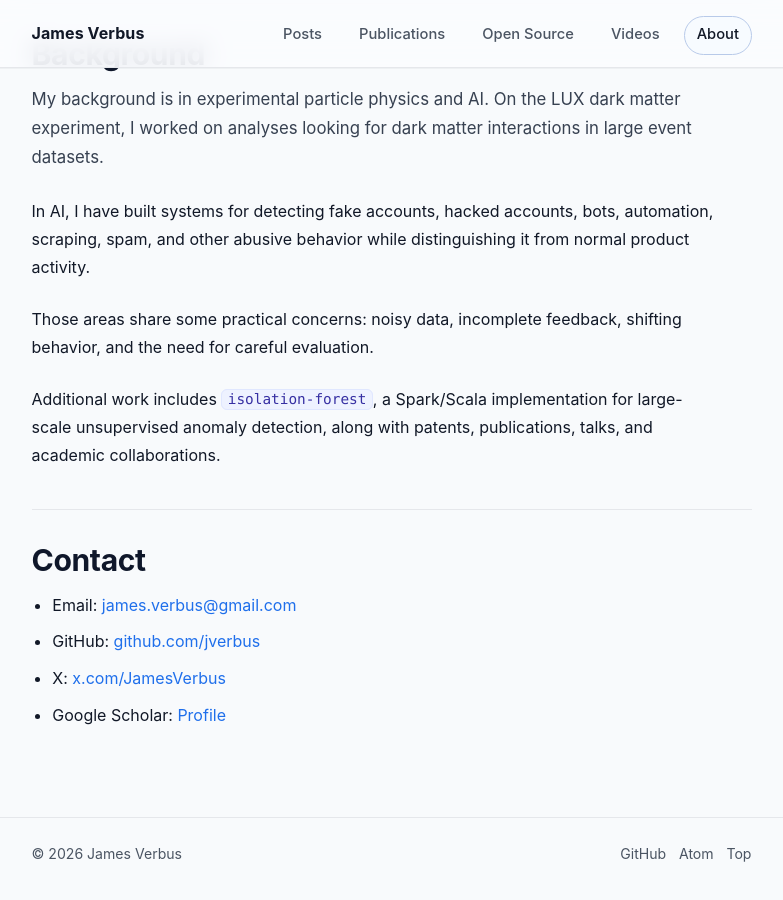
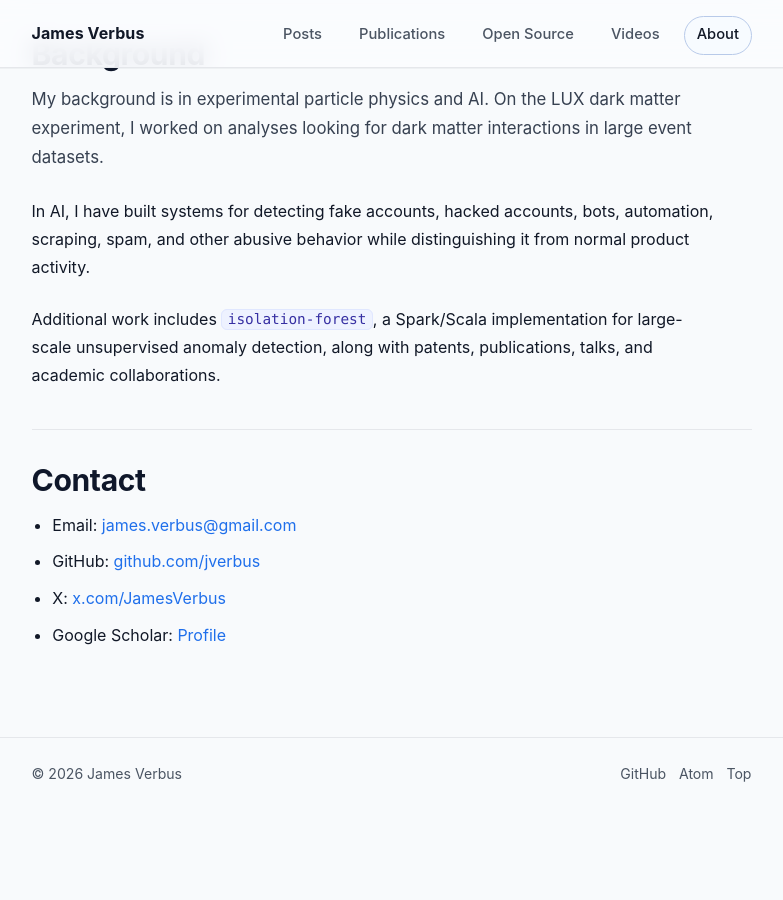
Before and after one commit to jverbus/jverbus.github.io, a Jekyll site: the page built from about.md, in a window 1280 px wide and 900 px high, scrolled down 580 px. Shown: the whole window, without its empty margins (241-1024 px from the left). Built offline with Jekyll 4.4.1, drawn with Linux system fonts in a browser that asks for light colours; after the commit the page ends 1400 px from its top, so only the background shows below that.

Commit message:
Trim about background copy

```diff
--- a/about.md
+++ b/about.md
@@ -25,8 +25,6 @@ My background is in experimental particle physics and AI. On the LUX dark matter
 
 In AI, I have built systems for detecting fake accounts, hacked accounts, bots, automation, scraping, spam, and other abusive behavior while distinguishing it from normal product activity.
 
-Those areas share some practical concerns: noisy data, incomplete feedback, shifting behavior, and the need for careful evaluation.
-
 Additional work includes `isolation-forest`, a Spark/Scala implementation for large-scale unsupervised anomaly detection, along with patents, publications, talks, and academic collaborations.
 
 ## Contact
```
